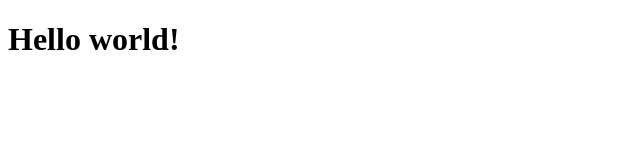
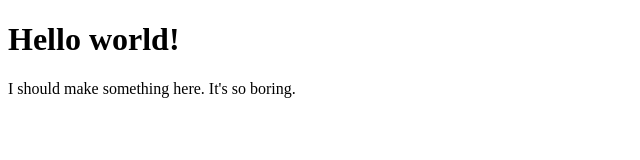
Before and after one commit to ProfoundKillah/profoundkillah.github.io, a plain HTML site: page index.html in a window 1280 px wide. Shown: the whole page, without its empty margins (0-640 px from the left). Drawn offline with Linux system fonts and the light colour scheme.

Commit message:
Added more tags

```diff
--- a/index.html
+++ b/index.html
@@ -1,6 +1,10 @@
 <!DOCTYPE html>
 <html>
-	<body>
+<head>
+	<title>Profoundkillah Projects</title>
+</head>
+<body>
 		<h1>Hello world!</h1>
-	</body>
+		<p>I should make something here. It's so boring.</p>
+</body>
 </html>
```
